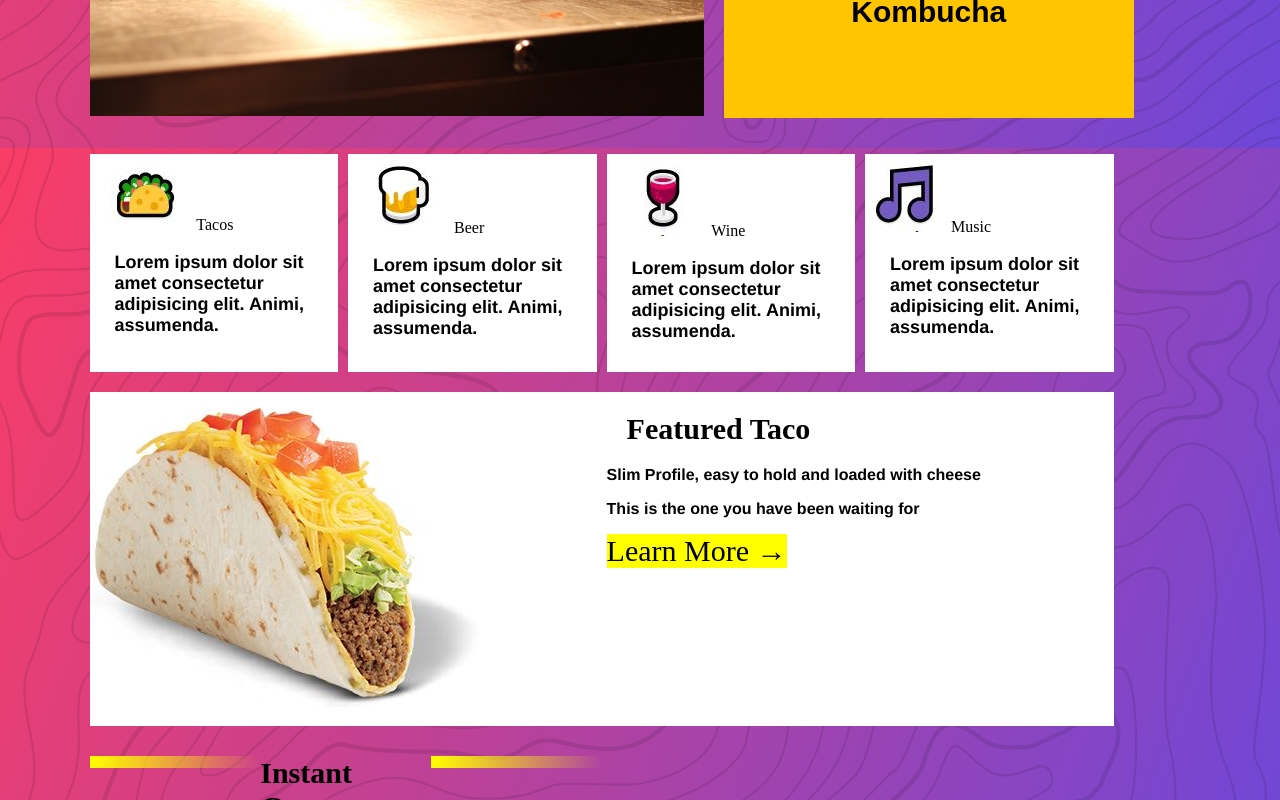
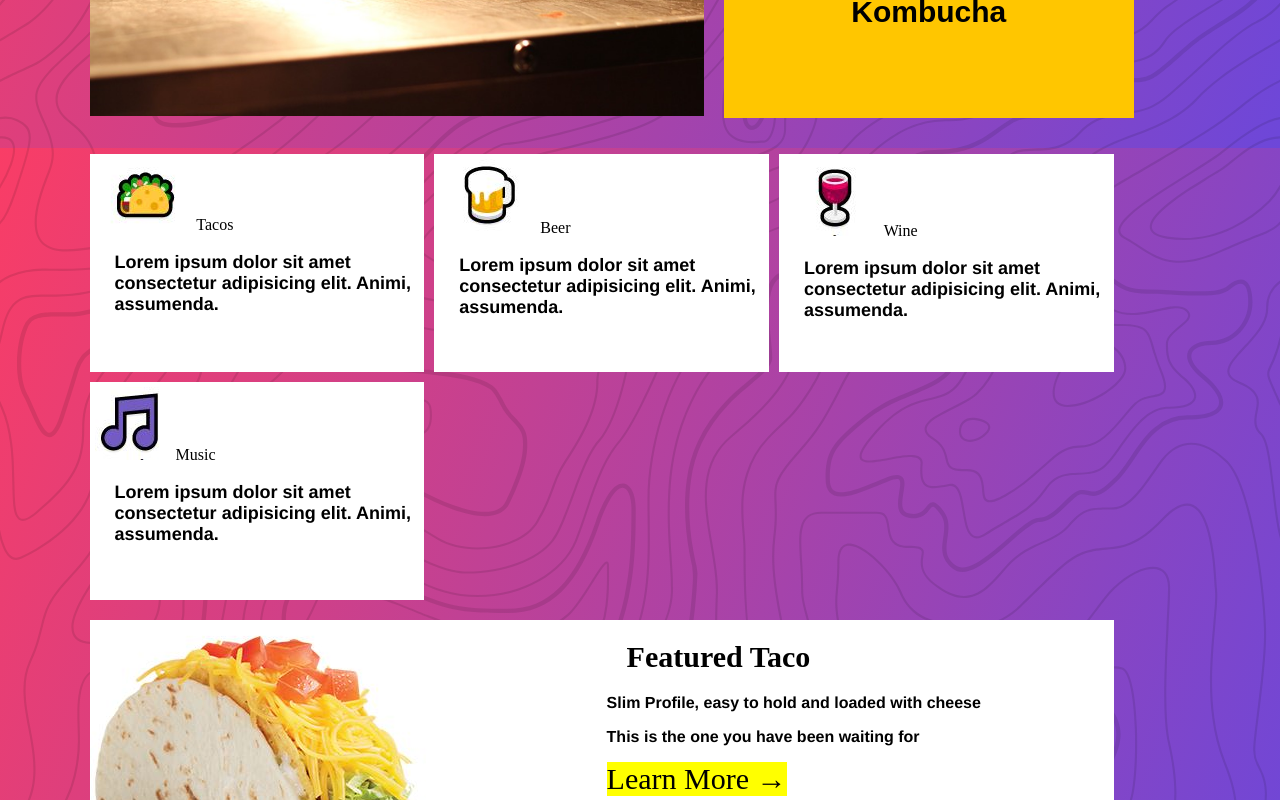
Before and after one commit to Desbee360/Restaurant-website, a website: page index.html in a window 1280 px wide. Shown: the part 652-1452 px from the top of the page. Drawn offline with nearby package versions, Linux system fonts and the light colour scheme.

Commit message:
Refactor the css

```diff
--- a/CSS/mystyle.css
+++ b/CSS/mystyle.css
@@ -95,7 +95,7 @@ li a {
 
 .chooseItem {
   display: grid;
-  grid-template-columns: repeat(auto-fill, minmax(240px, 1fr));
+  grid-template-columns: repeat(auto-fill, minmax(250px, 1fr));
   position: relative;
   grid-gap: 10px;
   width: 100%;
```
